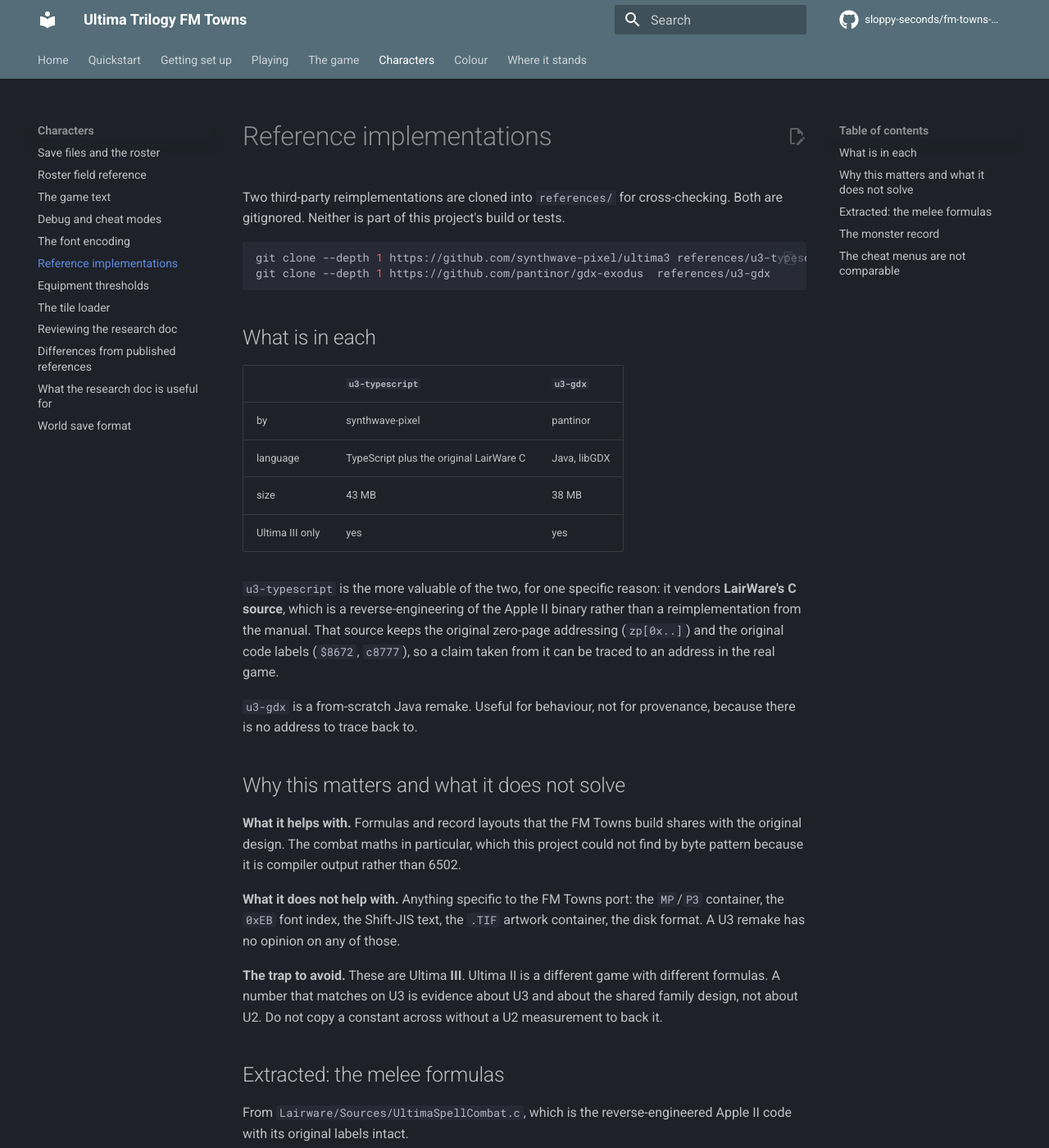
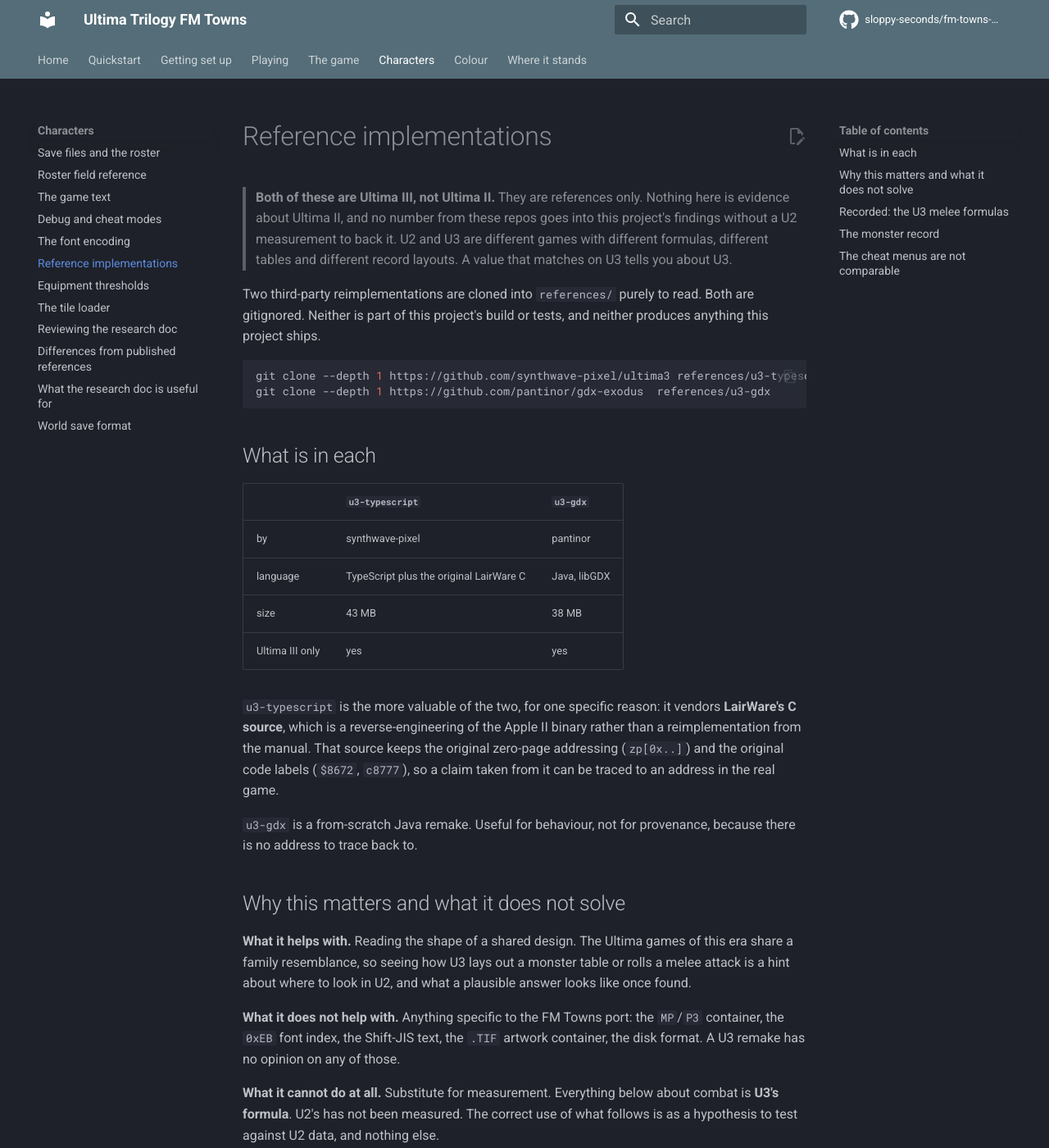
Before and after one commit to sloppy-seconds/fm-towns-ultima, an MkDocs documentation site: the page built from docs/references.md, in a window 1280 px wide and 1400 px high. Shown: the whole window at 82% size. Built offline with MkDocs 1.6.1 and Material for MkDocs 9.7.7, drawn with Linux system fonts in a browser that asks for light colours; comment, search, counter and statistics services are not loaded; some of the changed text lies outside the part shown.

Commit message:
Make clear the reference clones are Ultima III and nothing here is a U2 finding
The previous commit put the U3 warning mid-page in references.md, where it could be
missed, and described the combat formulas as "extracted" without saying often enough
whose formulas they are. Fixed.

references.md now opens with a blockquote that says both repos are Ultima III, that
nothing in them is evidence about Ultima II, and that no number from them goes into a
finding without a U2 measurement to back it. The combat section is retitled "Recorded:
the U3 melee formulas" with the note that they are recorded so the shape is known, not
so they can be assumed.

Also added open question 7, U2 combat formulas, which says plainly that U3's numbers are
a hint about where to look and not a result, and that establishing U2's needs a
controlled in-game test against known AGILITY and STRENGTH.

While in open-questions.md, removed a stale paragraph in the monster table entry that
still claimed the names were stored twice in two encodings and derivable by alignment.
The correction had been appended after it rather than replacing it, so the file argued
both sides. The wrong version is gone, the nine probes are still referenced.

Checked the leak that would actually matter: grepped every docs page for the U3 formula
fragments and for the repo names. Only references.md matches. No U3 number has reached a
U2 findings page.

````diff
--- a/docs/references.md
+++ b/docs/references.md
@@ -1,7 +1,14 @@
 # Reference implementations
 
-Two third-party reimplementations are cloned into `references/` for cross-checking.
-Both are gitignored. Neither is part of this project's build or tests.
+> **Both of these are Ultima III, not Ultima II.** They are references only. Nothing
+> here is evidence about Ultima II, and no number from these repos goes into this
+> project's findings without a U2 measurement to back it. U2 and U3 are different
+> games with different formulas, different tables and different record layouts. A
+> value that matches on U3 tells you about U3.
+
+Two third-party reimplementations are cloned into `references/` purely to read.
+Both are gitignored. Neither is part of this project's build or tests, and neither
+produces anything this project ships.
 
 ```bash
 git clone --depth 1 https://github.com/synthwave-pixel/ultima3 references/u3-typescript
@@ -28,25 +35,25 @@
 
 ## Why this matters and what it does not solve
 
-**What it helps with.** Formulas and record layouts that the FM Towns build shares with
-the original design. The combat maths in particular, which this project could not find
-by byte pattern because it is compiler output rather than 6502.
+**What it helps with.** Reading the shape of a shared design. The Ultima games of this
+era share a family resemblance, so seeing how U3 lays out a monster table or rolls a
+melee attack is a hint about where to look in U2, and what a plausible answer looks
+like once found.
 
 **What it does not help with.** Anything specific to the FM Towns port: the `MP`/`P3`
 container, the `0xEB` font index, the Shift-JIS text, the `.TIF` artwork container, the
 disk format. A U3 remake has no opinion on any of those.
 
-**The trap to avoid.** These are Ultima **III**. Ultima II is a different game with
-different formulas. A number that matches on U3 is evidence about U3 and about the
-shared family design, not about U2. Do not copy a constant across without a U2
-measurement to back it.
+**What it cannot do at all.** Substitute for measurement. Everything below about
+combat is **U3's formula**. U2's has not been measured. The correct use of what
+follows is as a hypothesis to test against U2 data, and nothing else.
 
-## Extracted: the melee formulas
+## Recorded: the U3 melee formulas
 
-From `Lairware/Sources/UltimaSpellCombat.c`, which is the reverse-engineered Apple II
-code with its original labels intact.
+**These are Ultima III's numbers. They are recorded so the shape is known, not so they
+can be assumed for U2.**
 
-**Player attacks a monster**, at label `plrhit`:
+**Player attacks a monster**, at label `plrhit` in `Lairware/Sources/UltimaSpellCombat.c`:
 
 ```c
 // Random from 0 to armour+16 -- less than 8 is a hit.
````
Also changed, not shown: docs/open-questions.md (+20 -8 lines).
